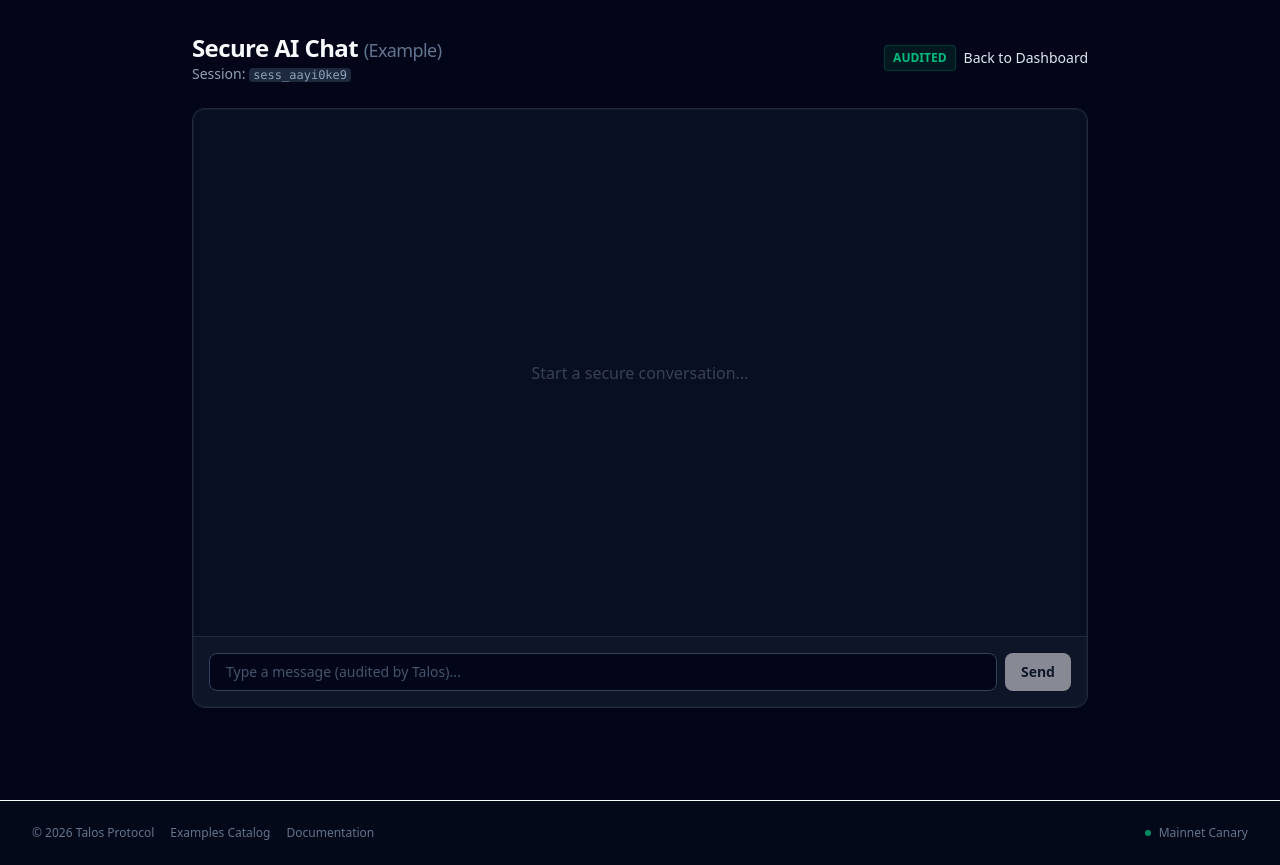
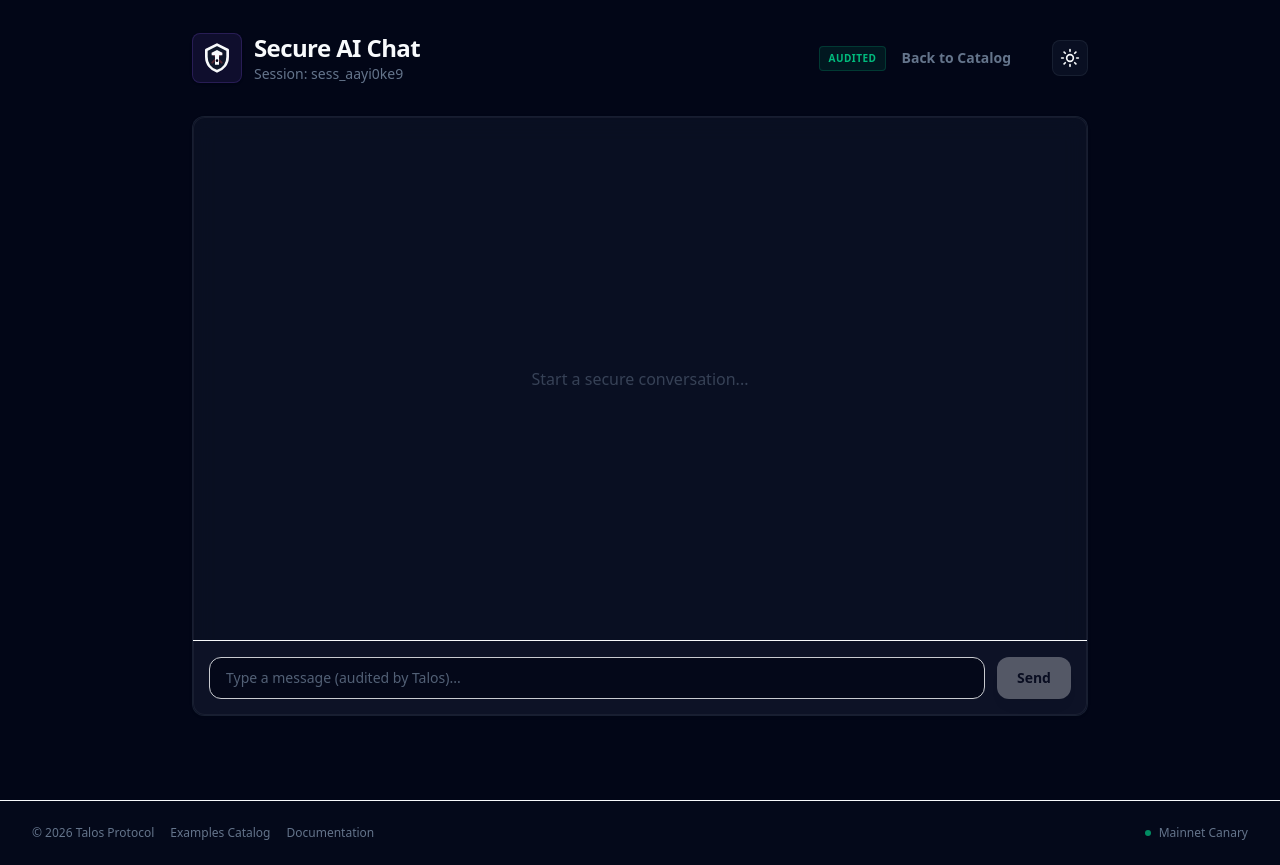
Before and after one commit to talosprotocol/talos-dashboard, a Next.js app: page /examples/chat in a window 1280 px wide. Built offline with nearby package versions, Linux system fonts and the light colour scheme.

Commit message:
style: unify headers with PageHeader and fix navigation aesthetics

```diff
--- a/package.json
+++ b/package.json
@@ -1,6 +1,6 @@
 {
   "name": "dashboard",
-  "version": "0.1.17",
+  "version": "0.1.18",
   "private": true,
   "scripts": {
     "dev": "next dev",
--- a/src/app/examples/chat/page.tsx
+++ b/src/app/examples/chat/page.tsx
@@ -1,6 +1,7 @@
 "use client";
 
 import { GlassPanel } from "@/components/ui/GlassPanel";
+import { PageHeader } from "@/components/ui/PageHeader";
 import { useState, useRef, useEffect } from "react";
 import Link from "next/link";
 
@@ -16,7 +17,9 @@ export default function ChatPage() {
   const [input, setInput] = useState("");
   const [messages, setMessages] = useState<Message[]>([]);
   const [loading, setLoading] = useState(false);
-    const [sessionId] = useState(() => `sess_${Math.random().toString(36).substring(2, 10)}`);
+  const [sessionId] = useState(
+    () => `sess_${Math.random().toString(36).substring(2, 10)}`,
+  );
   const scrollRef = useRef<HTMLDivElement>(null);
 
   // Auto-scroll
@@ -30,25 +33,29 @@ export default function ChatPage() {
     if (!input.trim() || loading) return;
 
     const userMsg: Message = { role: "user", content: input };
-        setMessages(prev => [...prev, userMsg]);
+    setMessages((prev) => [...prev, userMsg]);
     setInput("");
     setLoading(true);
 
     try {
-            const gatewayUrl = process.env.NEXT_PUBLIC_API_URL || "http://localhost:8080";
+      const gatewayUrl =
+        process.env.NEXT_PUBLIC_API_URL || "http://localhost:8080";
 
       const payload = {
         session_id: sessionId,
         model: "llama3.2:latest",
-                messages: [...messages, userMsg].map(m => ({ role: m.role, content: m.content })),
+        messages: [...messages, userMsg].map((m) => ({
+          role: m.role,
+          content: m.content,
+        })),
         max_tokens: 512,
-                client_request_id: `req_${Date.now()}`
+        client_request_id: `req_${Date.now()}`,
       };
 
       const response = await fetch(`${gatewayUrl}/mcp/tools/chat`, {
         method: "POST",
         headers: { "Content-Type": "application/json" },
-                body: JSON.stringify(payload)
+        body: JSON.stringify(payload),
       });
 
       if (!response.ok) {
@@ -57,92 +64,114 @@ export default function ChatPage() {
       }
 
       const data = await response.json();
-            // Expected response from connector: { messages: [response_message], ... }
       if (data.messages && data.messages.length > 0) {
         const botMsg = data.messages[0];
-                setMessages(prev => [...prev, {
+        setMessages((prev) => [
+          ...prev,
+          {
             role: botMsg.role,
             content: botMsg.content,
             correlation_id: payload.client_request_id,
-                    audited: true
-                }]);
+            audited: true,
+          },
+        ]);
       } else {
         throw new Error("Invalid response format");
       }
-
     } catch (error) {
-            const errorMessage = error instanceof Error ? error.message : "Unknown error";
-            setMessages(prev => [...prev, {
+      const errorMessage =
+        error instanceof Error ? error.message : "Unknown error";
+      setMessages((prev) => [
+        ...prev,
+        {
           role: "system",
           content: `Error: ${errorMessage}`,
-                audited: false
-            }]);
+          audited: false,
+        },
+      ]);
     } finally {
       setLoading(false);
     }
   };
 
   return (
-        <div className="min-h-screen bg-slate-950 p-8 font-sans text-slate-50">
+    <main className="min-h-screen bg-[var(--bg)] p-8 font-sans text-[var(--text-primary)]">
       <div className="max-w-4xl mx-auto space-y-6">
-
-                {/* Header */}
-                <div className="flex items-center justify-between">
-                    <div>
-                        <h1 className="text-2xl font-bold tracking-tight">Secure AI Chat <span className="text-slate-500 font-normal text-lg">(Example)</span></h1>
-                        <p className="text-slate-400 text-sm">
-                            Session: <span className="font-mono text-xs bg-slate-800 px-1 rounded">{sessionId}</span>
-                        </p>
-                    </div>
-                    <div className="flex items-center gap-2">
-                        <span className="px-2 py-1 bg-emerald-500/10 text-emerald-500 text-xs font-bold rounded border border-emerald-500/20">
+        <PageHeader
+          title="Secure AI Chat"
+          subtitle={`Session: ${sessionId}`}
+          actions={
+            <div className="flex items-center gap-4">
+              <span className="px-2 py-1 bg-emerald-500/10 text-emerald-500 text-[10px] font-bold rounded border border-emerald-500/20 tracking-wider">
                 AUDITED
               </span>
-                        <Link href="/" className="text-sm text-slate-200 hover:text-white hover:underline">
-                            Back to Dashboard
+              <Link
+                href="/examples"
+                className="text-sm font-semibold text-[var(--text-muted)] hover:text-[var(--text-primary)] transition-colors"
+              >
+                Back to Catalog
               </Link>
             </div>
-                </div>
+          }
+        />
 
         {/* Chat Panel */}
-                <GlassPanel className="h-[600px] flex flex-col relative overflow-hidden bg-slate-900/60 border-slate-800">
-
+        <GlassPanel className="h-[600px] flex flex-col relative overflow-hidden">
           {/* Messages Area */}
           <div className="flex-1 overflow-y-auto p-4 space-y-4" ref={scrollRef}>
             {messages.length === 0 && (
-                            <div className="h-full flex flex-col items-center justify-center text-slate-500 opacity-50">
+              <div className="h-full flex flex-col items-center justify-center text-[var(--text-muted)] opacity-50">
                 <p>Start a secure conversation...</p>
               </div>
             )}
 
-                        {messages.map((msg, i) => (
-                            <div key={i} className={`flex ${msg.role === "user" ? "justify-end" : "justify-start"}`}>
-                                <div className={`max-w-[80%] rounded-2xl px-4 py-3 text-sm ${msg.role === "user"
-                                    ? "bg-blue-600 text-white rounded-tr-none"
-                                    : msg.role === "system"
-                                        ? "bg-red-900/20 text-red-400 border border-red-900/50"
-                                        : "bg-slate-800 text-slate-200 rounded-tl-none border border-slate-700"
-                                    }`}>
-                                    <p>{msg.content}</p>
+            {messages.map((msg, i) => {
+              const isUser = msg.role === "user";
+              const isSystem = msg.role === "system";
+
+              let bubbleStyles =
+                "bg-[var(--panel-hover)] text-[var(--text-primary)] rounded-tl-none border border-[var(--panel-border)] shadow-sm";
+              if (isUser) {
+                bubbleStyles =
+                  "bg-[var(--accent)] text-white rounded-tr-none shadow-md shadow-[var(--accent-glow)]";
+              } else if (isSystem) {
+                bubbleStyles =
+                  "bg-red-500/10 text-red-500 border border-red-500/20";
+              }
+
+              return (
+                <div
+                  key={`${msg.role}-${i}-${msg.correlation_id || ""}`}
+                  className={`flex ${isUser ? "justify-end" : "justify-start"}`}
+                >
+                  <div
+                    className={`max-w-[85%] rounded-2xl px-4 py-3 text-sm ${bubbleStyles}`}
+                  >
+                    <p className="whitespace-pre-wrap">{msg.content}</p>
 
                     {/* Meta */}
                     {msg.audited && (
-                                        <div className="mt-2 flex items-center justify-end gap-2 text-[10px] opacity-70">
-                                            <span className="font-mono text-slate-400">{msg.correlation_id?.slice(-8)}</span>
-                                            <span className="text-emerald-500">✓ Audited</span>
+                      <div className="mt-2 flex items-center justify-end gap-2 text-[10px] opacity-70 border-t border-[var(--panel-border)]/50 pt-2">
+                        <span className="font-mono text-[var(--text-muted)]">
+                          {msg.correlation_id?.slice(-8)}
+                        </span>
+                        <span className="text-emerald-500 font-semibold">
+                          ✓ Audited
+                        </span>
                       </div>
                     )}
                   </div>
                 </div>
-                        ))}
+              );
+            })}
 
             {loading && (
               <div className="flex justify-start">
-                                <div className="bg-slate-800 rounded-2xl px-4 py-3 rounded-tl-none border border-slate-700">
-                                    <div className="flex gap-1">
-                                        <span className="w-1.5 h-1.5 bg-slate-400 rounded-full animate-bounce" />
-                                        <span className="w-1.5 h-1.5 bg-slate-400 rounded-full animate-bounce [animation-delay:0.2s]" />
-                                        <span className="w-1.5 h-1.5 bg-slate-400 rounded-full animate-bounce [animation-delay:0.4s]" />
+                <div className="bg-[var(--panel-hover)] rounded-2xl px-4 py-3 rounded-tl-none border border-[var(--panel-border)]">
+                  <div className="flex gap-1.5 px-1">
+                    <span className="w-1.5 h-1.5 bg-[var(--text-muted)] rounded-full animate-bounce [animation-duration:1s]" />
+                    <span className="w-1.5 h-1.5 bg-[var(--text-muted)] rounded-full animate-bounce [animation-duration:1s] [animation-delay:0.2s]" />
+                    <span className="w-1.5 h-1.5 bg-[var(--text-muted)] rounded-full animate-bounce [animation-duration:1s] [animation-delay:0.4s]" />
                   </div>
                 </div>
               </div>
@@ -150,28 +179,27 @@ export default function ChatPage() {
           </div>
 
           {/* Input Area */}
-                    <div className="p-4 border-t border-slate-800 bg-slate-900/80">
-                        <div className="flex gap-2">
+          <div className="p-4 border-t border-[var(--panel-border)] bg-[var(--panel)]">
+            <div className="flex gap-3">
               <input
                 type="text"
                 value={input}
                 onChange={(e) => setInput(e.target.value)}
                 onKeyDown={(e) => e.key === "Enter" && handleSend()}
                 placeholder="Type a message (audited by Talos)..."
-                                className="flex-1 bg-slate-950 border border-slate-700 rounded-lg px-4 py-2 text-sm text-white focus:outline-none focus:border-blue-500 transition-colors placeholder:text-slate-600"
+                className="flex-1 bg-[var(--bg)] border border-[var(--panel-border)] rounded-xl px-4 py-2.5 text-sm text-[var(--text-primary)] focus:outline-none focus:border-[var(--accent)] focus:ring-1 focus:ring-[var(--accent)] transition-all placeholder:text-[var(--text-muted)] opacity-80 focus:opacity-100"
               />
               <button
                 onClick={handleSend}
                 disabled={loading || !input.trim()}
-                                className="bg-white text-slate-900 px-4 py-2 rounded-lg text-sm font-bold hover:bg-slate-200 disabled:opacity-50 disabled:cursor-not-allowed transition-colors"
+                className="bg-[var(--text-primary)] text-[var(--bg)] px-5 py-2.5 rounded-xl text-sm font-bold hover:opacity-90 disabled:opacity-30 disabled:cursor-not-allowed transition-all shadow-lg active:scale-95"
               >
                 Send
               </button>
             </div>
           </div>
-
         </GlassPanel>
       </div>
-        </div>
+    </main>
   );
 }
--- a/src/app/examples/page.tsx
+++ b/src/app/examples/page.tsx
@@ -1,7 +1,7 @@
 "use client";
 
 import { GlassPanel } from "@/components/ui/GlassPanel";
-import { TalosLogo } from "@/components/ui/TalosLogo";
+import { PageHeader } from "@/components/ui/PageHeader";
 import Link from "next/link";
 
 export default function ExamplesPage() {
@@ -25,23 +25,18 @@ export default function ExamplesPage() {
   return (
     <main className="min-h-screen bg-[var(--bg)] p-8 font-sans text-[var(--text-primary)]">
       <div className="max-w-4xl mx-auto space-y-8">
-        {/* Header */}
-        <header className="flex items-center gap-4">
-          <Link
-            href="/"
-            className="p-2 bg-[var(--accent)]/10 rounded-lg border border-[var(--accent)]/20 hover:bg-[var(--accent)]/20 transition-colors"
-          >
-            <TalosLogo className="w-6 h-6" />
-          </Link>
-          <div>
-            <h1 className="text-2xl font-bold tracking-tight">
-              Examples Catalog
-            </h1>
-            <p className="text-[var(--text-muted)] text-sm">
-              Interactive demonstrations of the Talos Protocol
-            </p>
-          </div>
-        </header>
+        <PageHeader
+          title="Examples Catalog"
+          subtitle="Interactive demonstrations of the Talos Protocol"
+          actions={
+            <Link
+              href="/"
+              className="text-sm font-semibold text-[var(--text-muted)] hover:text-[var(--text-primary)] transition-colors"
+            >
+              Back to Console
+            </Link>
+          }
+        />
 
         {/* Grid */}
         <div className="grid grid-cols-1 md:grid-cols-2 gap-6">
@@ -79,15 +74,6 @@ export default function ExamplesPage() {
             </GlassPanel>
           ))}
         </div>
-
-        <div className="pt-8 border-t border-[var(--panel-border)]">
-          <Link
-            href="/"
-            className="text-sm text-[var(--text-muted)] hover:text-[var(--text-primary)] transition-colors"
-          >
-            ← Back to Security Console
-          </Link>
-        </div>
       </div>
     </main>
   );
--- a/src/app/layout.tsx
+++ b/src/app/layout.tsx
@@ -45,7 +45,7 @@ export default function RootLayout({
                     Examples Catalog
                   </a>
                   <a
-                    href="https://github.com/talosprotocol/talos"
+                    href="https://github.com/talosprotocol/talos/tree/main/docs/wiki"
                     target="_blank"
                     rel="noopener noreferrer"
                     className="hover:text-[var(--text-primary)] transition-colors"
--- a/src/app/page.tsx
+++ b/src/app/page.tsx
@@ -6,10 +6,9 @@ import { StatusBanners } from "@/components/dashboard/StatusBanners";
 import { DenialTaxonomyChart } from "@/components/dashboard/DenialTaxonomyChart";
 import { RequestVolumeChart } from "@/components/dashboard/RequestVolumeChart";
 import { GlassPanel } from "@/components/ui/GlassPanel";
-import { TalosLogo } from "@/components/ui/TalosLogo";
+import { useDataSource } from "@/lib/hooks/useDataSource";
 
-import { ThemeToggle } from "@/components/ThemeToggle";
-import { useDataSource } from "@/lib/hooks/useDataSource";
+import { PageHeader } from "@/components/ui/PageHeader";
 
 export default function OverviewPage() {
   const { stats, events, loading, hasMore, loadMore, loadingMore } =
@@ -18,34 +17,19 @@ export default function OverviewPage() {
   return (
     <main className="min-h-screen bg-[var(--bg)] p-8 font-sans text-[var(--text-primary)]">
       <div className="max-w-7xl mx-auto space-y-8">
-        {/* Header */}
-        <header className="flex flex-col gap-4">
-          <div className="flex items-center justify-between">
-            <div className="flex items-center gap-3">
-              <div className="p-2 bg-[var(--accent)]/10 rounded-lg border border-[var(--accent)]/20 shadow-sm">
-                <TalosLogo className="w-8 h-8" />
-              </div>
-              <div>
-                <h1 className="text-2xl font-bold tracking-tight">
-                  Security Console
-                </h1>
-                <p className="text-[var(--text-muted)] text-sm">
-                  Talos Protocol v3.2 // Dashboard
-                </p>
-              </div>
-            </div>
-            <div className="flex items-center gap-4">
-              <StatusBanners />
-              <a
-                href="/examples/chat"
-                className="px-4 py-2 bg-[var(--text-primary)] text-[var(--background)] rounded-lg text-sm font-semibold hover:opacity-90 transition-opacity"
-              >
-                Secure Chat
-              </a>
-              <ThemeToggle />
-            </div>
-          </div>
-        </header>
+        <PageHeader
+          title="Security Console"
+          subtitle="Talos Protocol v3.2 // Dashboard"
+          center={<StatusBanners />}
+          actions={
+            <a
+              href="/examples/chat"
+              className="px-4 py-2 border border-[var(--accent)] text-[var(--accent)] rounded-lg text-sm font-semibold hover:bg-[var(--accent)]/10 transition-all shadow-sm shadow-[var(--accent-glow)]"
+            >
+              Secure Chat
+            </a>
+          }
+        />
 
         {/* Content */}
         {loading || !stats ? (
--- /dev/null
+++ b/src/components/ui/PageHeader.tsx
@@ -0,0 +1,53 @@
+"use client";
+
+import { TalosLogo } from "./TalosLogo";
+import { ThemeToggle } from "../ThemeToggle";
+import { cn } from "@/lib/cn";
+import { ReactNode } from "react";
+
+interface PageHeaderProps {
+  title: string;
+  subtitle?: string;
+  actions?: ReactNode;
+  center?: ReactNode;
+  className?: string;
+}
+
+export function PageHeader({
+  title,
+  subtitle,
+  actions,
+  center,
+  className,
+}: Readonly<PageHeaderProps>) {
+  return (
+    <header className={cn("flex flex-col gap-4 mb-8", className)}>
+      <div className="flex items-center justify-between gap-4">
+        {/* Logo & Title */}
+        <div className="flex items-center gap-3">
+          <div className="p-2 bg-[var(--accent)]/10 rounded-lg border border-[var(--accent)]/20 shadow-sm">
+            <TalosLogo className="w-8 h-8" />
+          </div>
+          <div>
+            <h1 className="text-2xl font-bold tracking-tight">{title}</h1>
+            {subtitle && (
+              <p className="text-[var(--text-muted)] text-sm">{subtitle}</p>
+            )}
+          </div>
+        </div>
+
+        {/* Center / Breadcrumb Slot */}
+        {center && (
+          <div className="hidden lg:flex flex-1 justify-center">{center}</div>
+        )}
+
+        {/* Actions & Theme */}
+        <div className="flex items-center gap-4">
+          {actions}
+          <div className="h-4 w-px bg-[var(--panel-border)] mx-1 hidden sm:block" />
+          <ThemeToggle />
+        </div>
+      </div>
+    </header>
+  );
+}
```
Also changed, not shown: 1 other file (tests, documents, lock files or other folders). Lines whose indentation alone changed are shown as unchanged.
